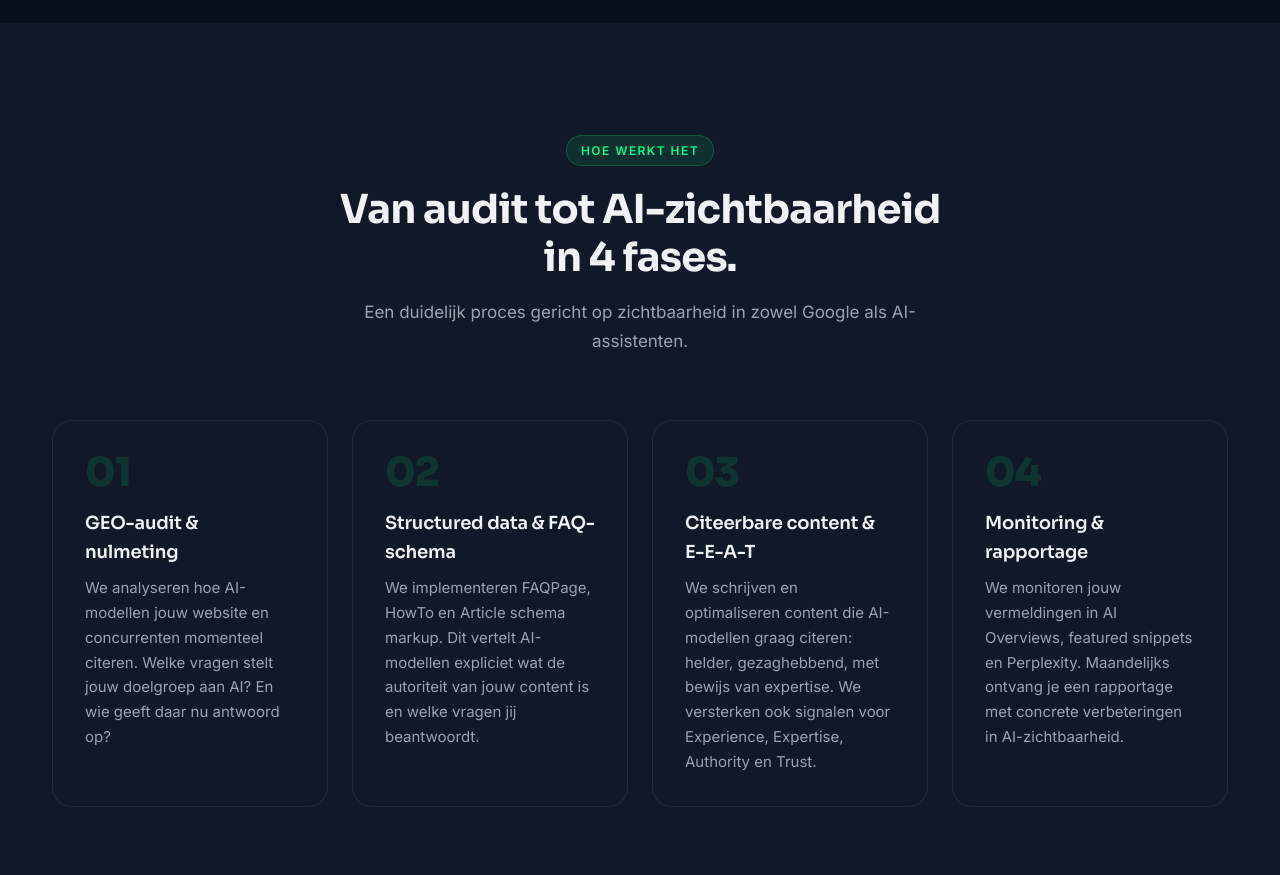
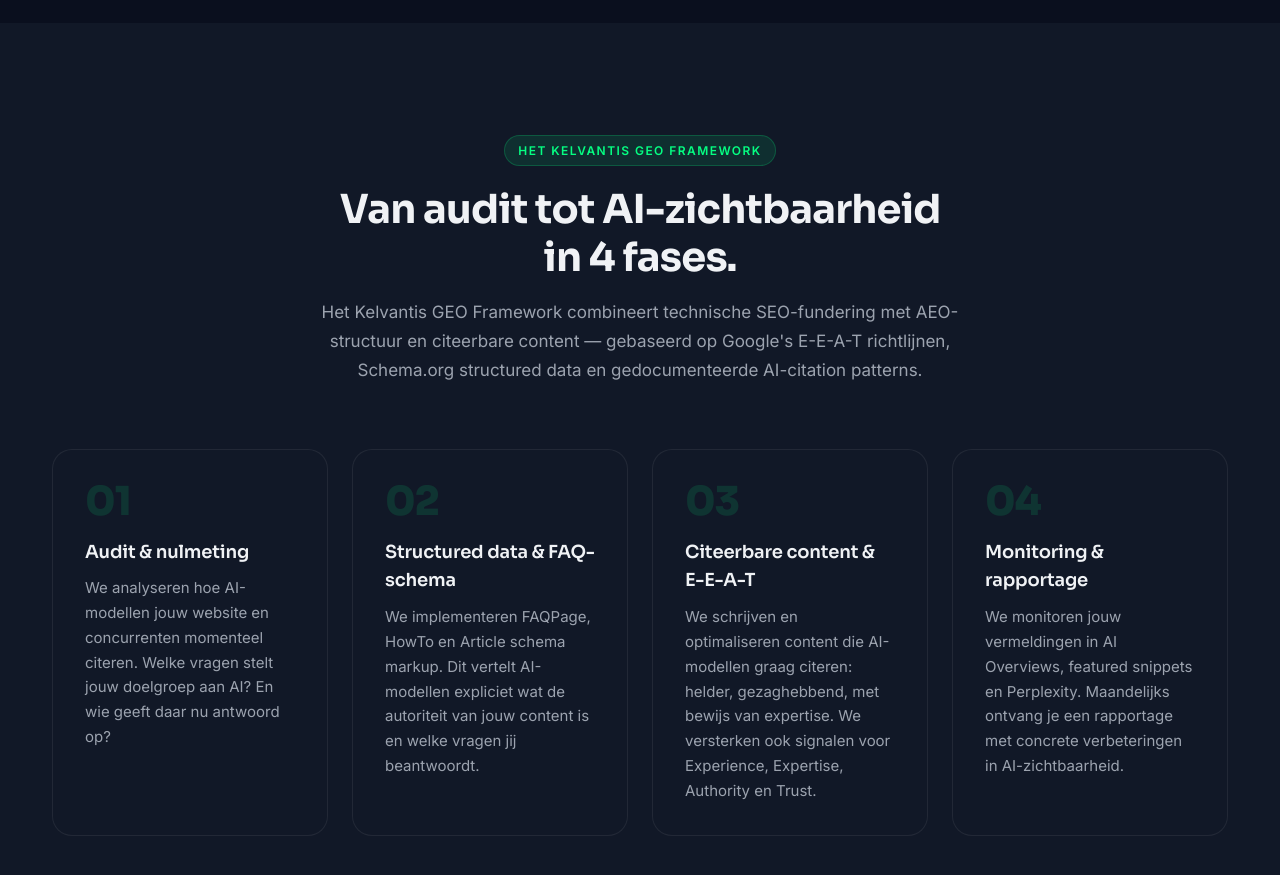
Before and after one commit to kelvantis/kelvantis-website, a plain HTML site: page diensten/geo-aeo.html in a window 1280 px wide. Shown: the part 2940-3815 px from the top of the page. Drawn offline with Linux system fonts and the light colour scheme.

Commit message:
masterprompt: GEO-framework branding in geo-aeo.html
- Section-label 'Hoe werkt het' vervangen door 'Het Kelvantis GEO Framework'
- Subtitle uitgebreid met framework-onderbouwing (E-E-A-T, Schema.org, AI-citation patterns)
- Stap 1 titel verschoven: 'GEO-audit' → 'Audit' (framework is al GEO)

```diff
--- a/diensten/geo-aeo.html
+++ b/diensten/geo-aeo.html
@@ -397,15 +397,15 @@
     <section class="section process" style="background: var(--color-surface);">
       <div class="container">
         <div class="section__header reveal">
-          <span class="section__label">Hoe werkt het</span>
+          <span class="section__label">Het Kelvantis GEO Framework</span>
           <h2 class="section__title">Van audit tot AI-zichtbaarheid in 4 fases.</h2>
-          <p class="section__subtitle">Een duidelijk proces gericht op zichtbaarheid in zowel Google als AI-assistenten.</p>
+          <p class="section__subtitle">Het Kelvantis GEO Framework combineert technische SEO-fundering met AEO-structuur en citeerbare content — gebaseerd op Google's E-E-A-T richtlijnen, Schema.org structured data en gedocumenteerde AI-citation patterns.</p>
         </div>
         <div class="process__steps">
           <div class="process__step reveal">
             <div class="process__step-number" aria-hidden="true">01</div>
             <div class="process__step-content">
-              <h3 class="process__step-title">GEO-audit &amp; nulmeting</h3>
+              <h3 class="process__step-title">Audit &amp; nulmeting</h3>
               <p class="process__step-desc">We analyseren hoe AI-modellen jouw website en concurrenten momenteel citeren. Welke vragen stelt jouw doelgroep aan AI? En wie geeft daar nu antwoord op?</p>
             </div>
           </div>
```
